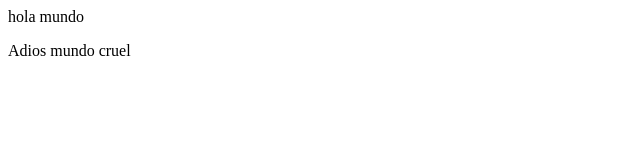
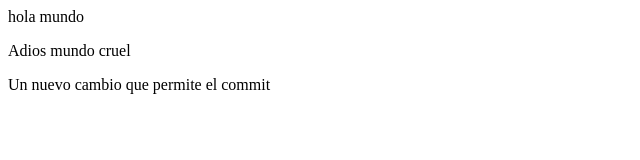
Before and after one commit to iesmartinezm/ejercicio_github, a plain HTML site: page index.html in a window 1280 px wide. Shown: the whole page, without its empty margins (0-640 px from the left). Drawn offline with Linux system fonts and the light colour scheme.

Commit message:
Commit a enmendar

```diff
--- a/index.html
+++ b/index.html
@@ -2,5 +2,6 @@
 <body>
 <p>hola mundo</p>
 <p>Adios mundo cruel</p>
+<p>Un nuevo cambio que permite el commit</p>
 </body>
 </html>
```
Also changed, not shown: nuevo.html (added, +1 -0 lines).
